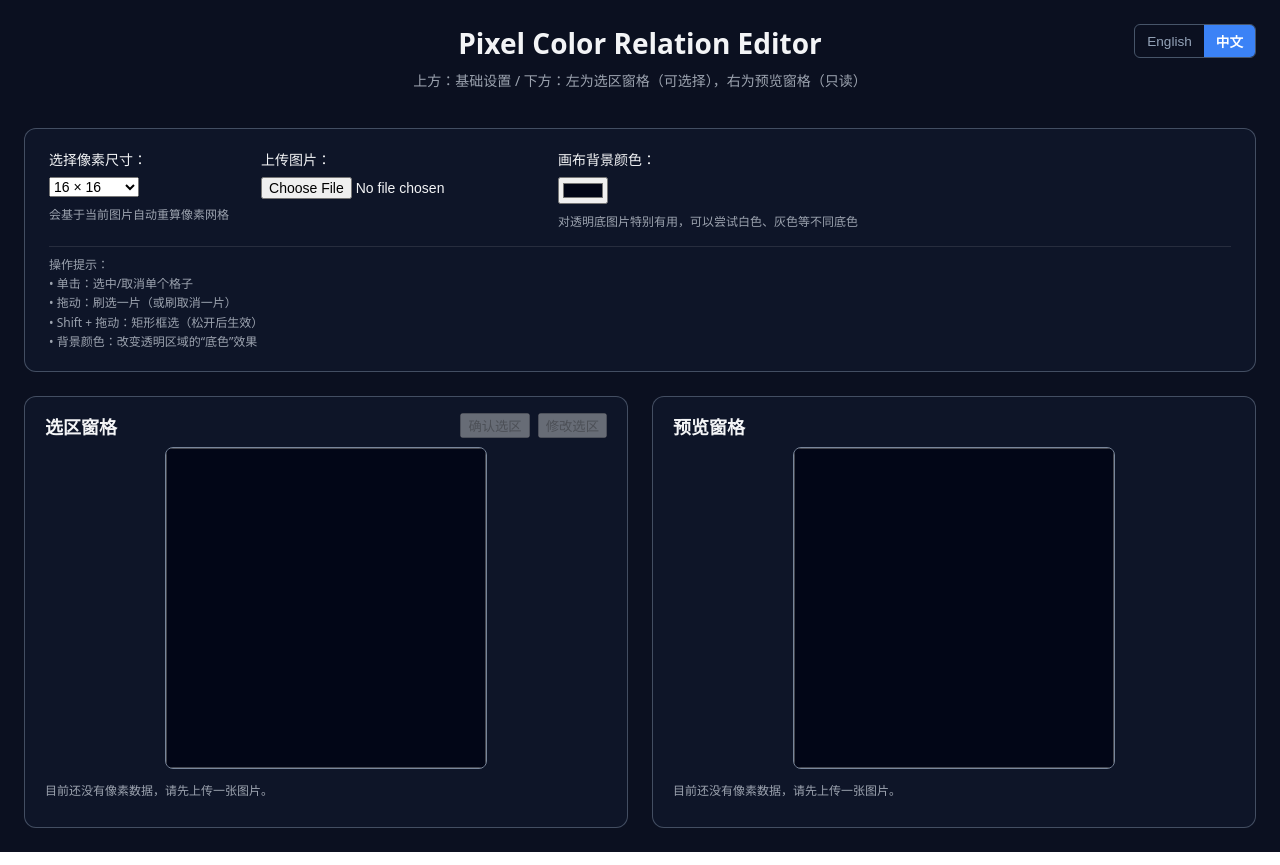
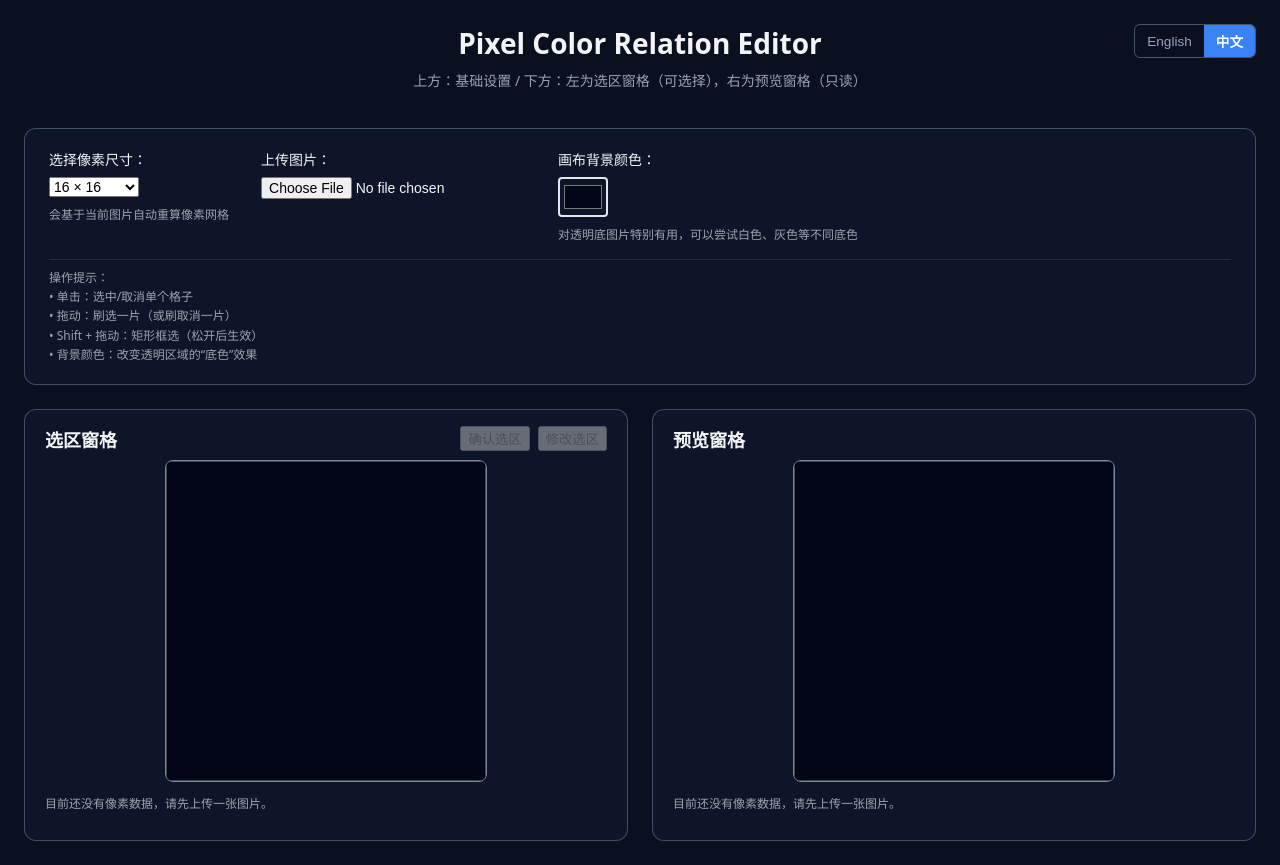
Before and after one commit to ruowen6/pixel-color-editor, a React (Vite) app: page / in a window 1280 px wide. Built offline with nearby package versions, Linux system fonts and the light colour scheme.

Commit message:
Update the UI for setting the background color for readability

```diff
--- a/src/App.css
+++ b/src/App.css
@@ -150,3 +150,11 @@
   flex: 1;
   min-width: 360px;
 }
+.bg-color-input {
+  border: 2px solid #e2e8f0;
+  border-radius: 4px;
+  cursor: pointer;
+  padding: 2px;
+  background: transparent;
+  height: 40px;
+}
--- a/src/App.tsx
+++ b/src/App.tsx
@@ -293,6 +293,7 @@ function App() {
             <input
               type="color"
               value={bgColor}
+              className="bg-color-input"
               onChange={(e) => setBgColor(e.target.value)}
             />
             <span className="hint">
```
